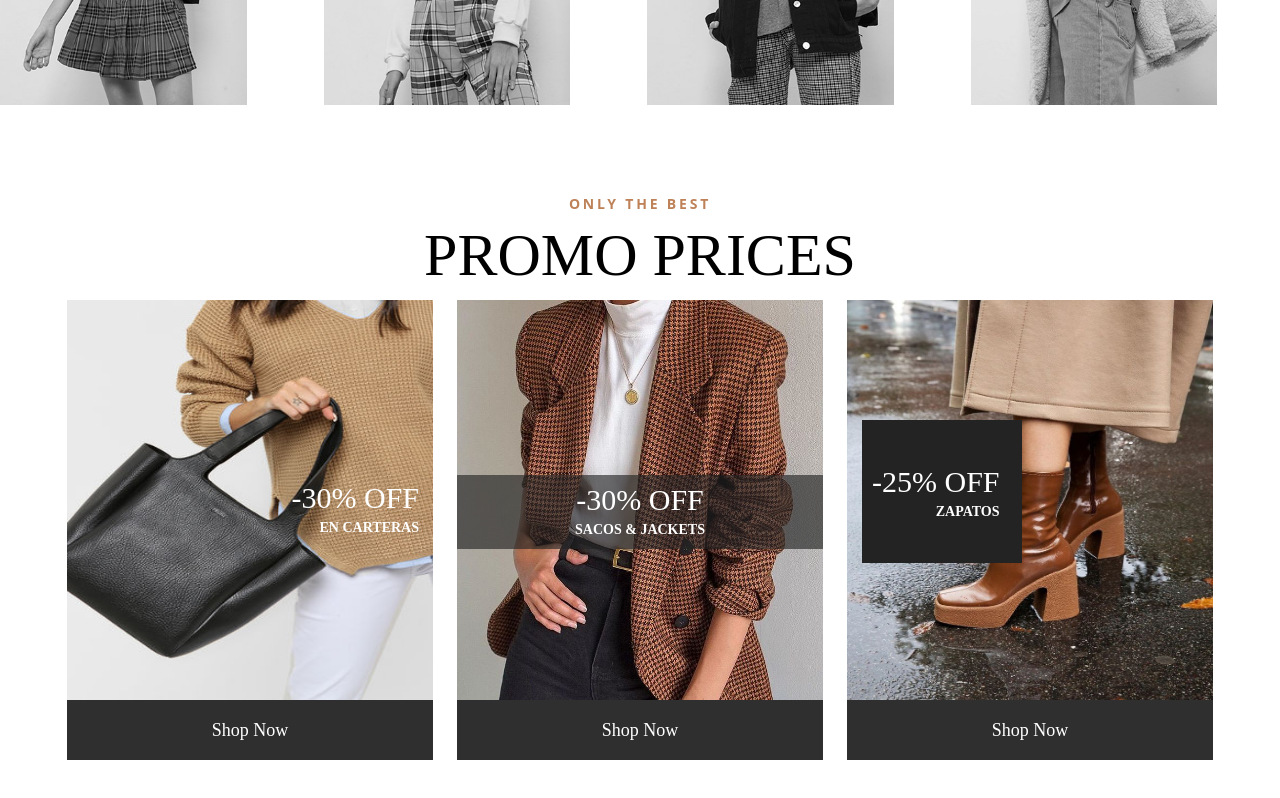
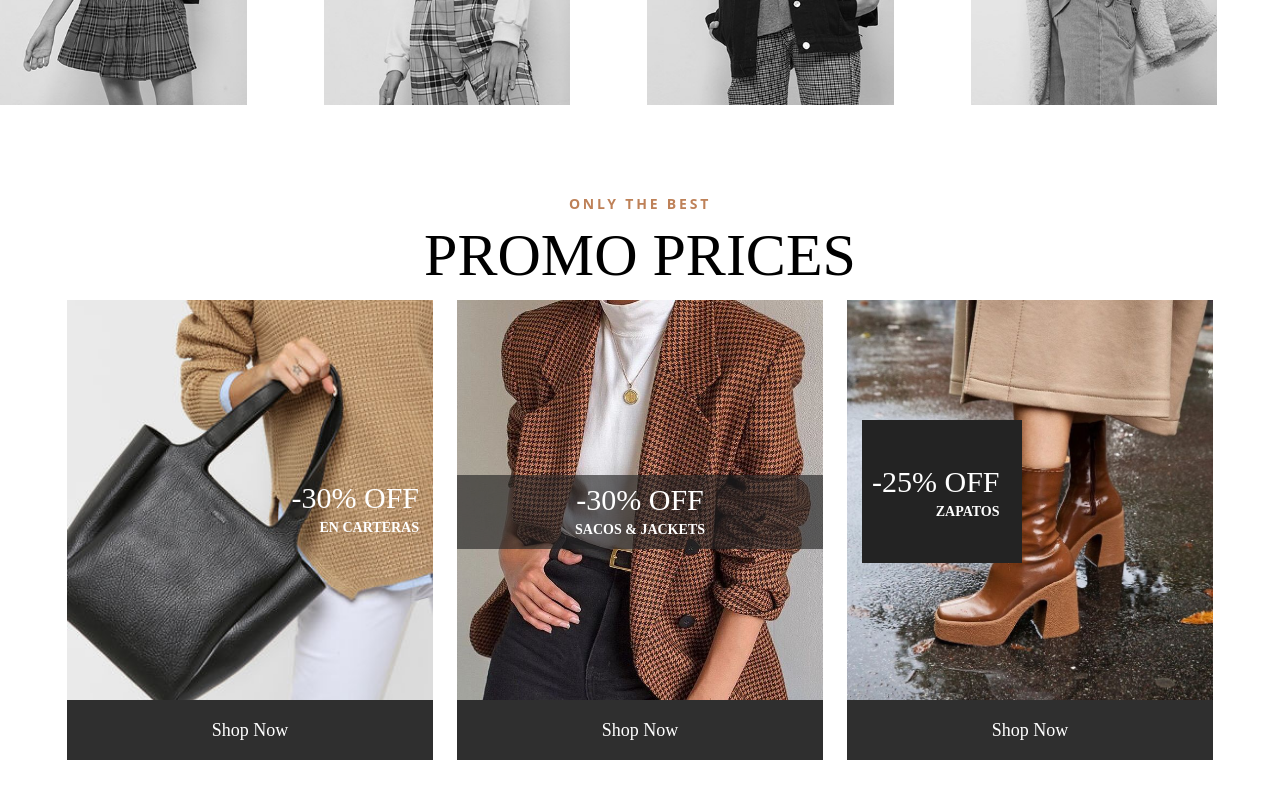
Before and after one commit to brg20/Syko-eshop, a website: page index.html in a window 1280 px wide. Shown: the part 1447-2245 px from the top of the page. Drawn offline with nearby package versions, Linux system fonts and the light colour scheme; a web font is replaced by a local one.

Commit message:
Update estiloscss.css

```diff
--- a/css/estiloscss.css
+++ b/css/estiloscss.css
@@ -151,7 +151,8 @@ nav {
 .promo_image img {
   max-width: 100%;
   width: 100%;
-  height: 100%; }
+  height: 100%;
+  object-fit: cover;}
 
 .promo_content {
   position: absolute;
```
